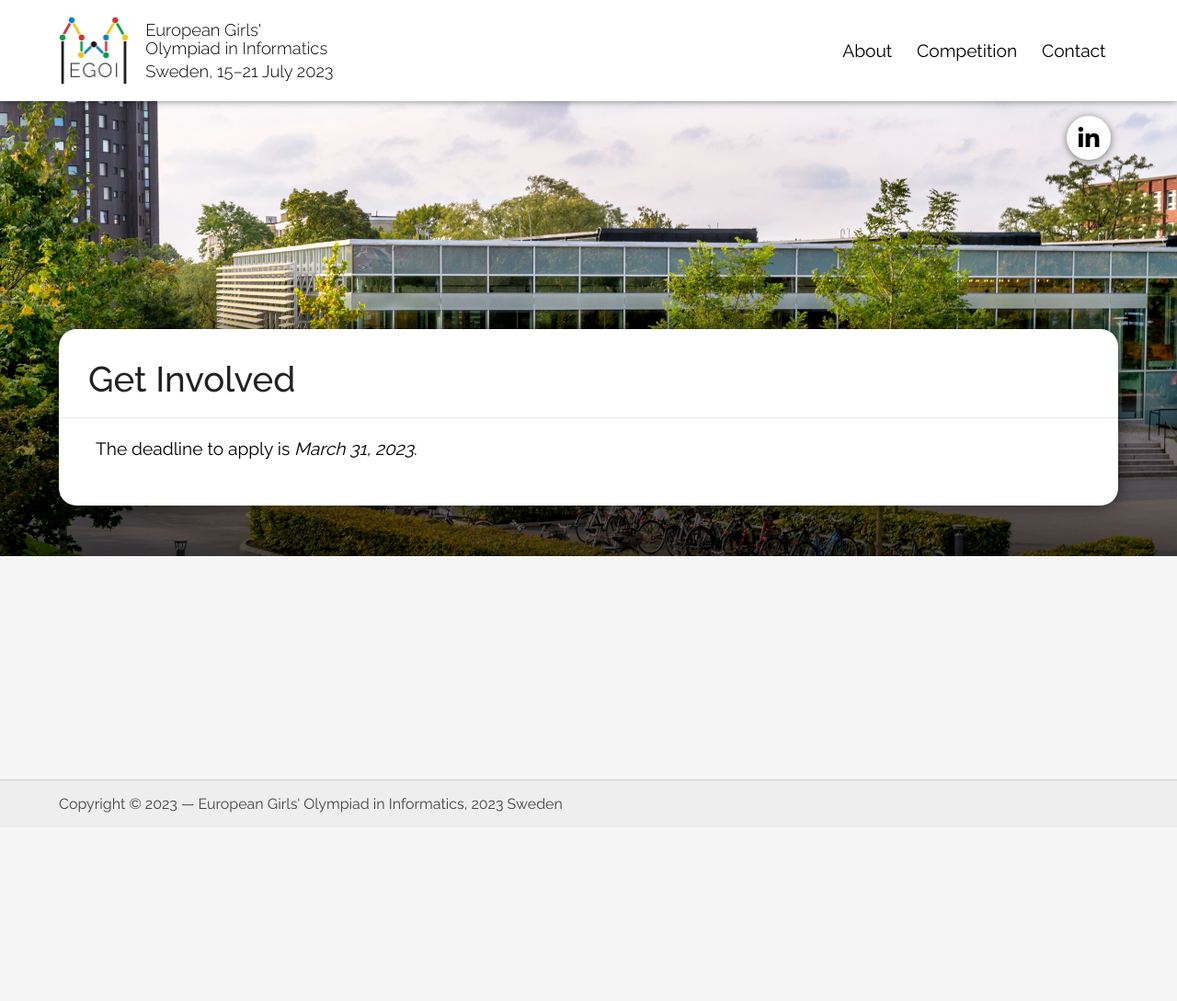
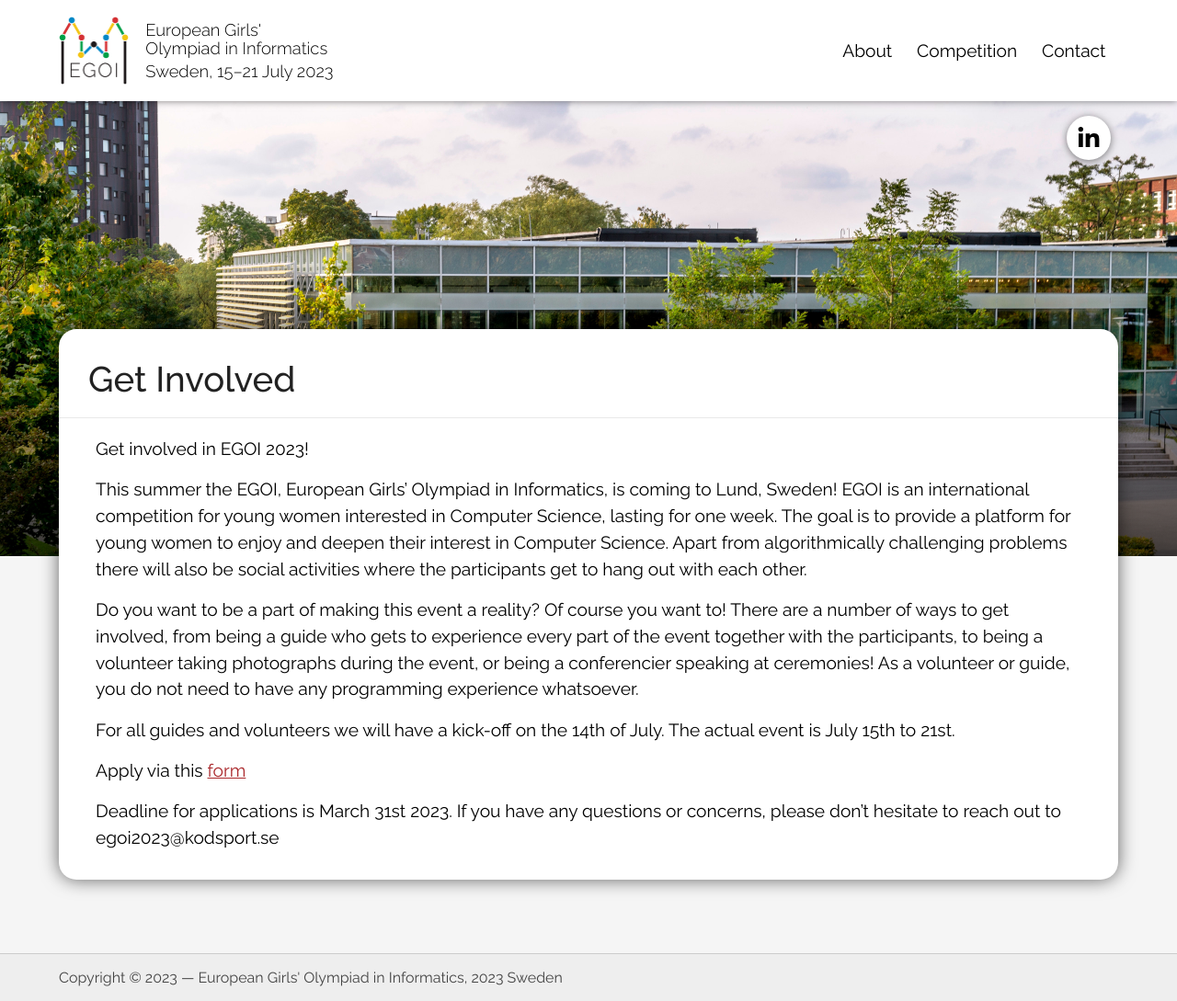
Before and after one commit to Kodsport/egoi23.se, a Jekyll site: the page built from about/get-involved.md, in a window 1280 px wide. Shown: the whole page at 92% size. Built offline with Jekyll 4.4.1, drawn with Linux system fonts in a browser that asks for light colours; before the commit the page ends 900 px from its top, so only the background shows below that.

Commit message:
Update get-involved.md

```diff
--- a/about/get-involved.md
+++ b/about/get-involved.md
@@ -5,4 +5,15 @@ background: bkg/ma.jpg
 backgroundAlign: bottom
 ---
 
-The deadline to apply is *March 31, 2023*.
+Get involved in EGOI 2023!
+
+This summer the EGOI, European Girls’ Olympiad in Informatics, is coming to Lund, Sweden! EGOI is an international competition for young women interested in Computer Science, lasting for one week. The goal is to provide a platform for young women to enjoy and deepen their interest in Computer Science. Apart from algorithmically challenging problems there will also be social activities where the participants get to hang out with each other.
+
+Do you want to be a part of making this event a reality? Of course you want to! There are a number of ways to get involved, from being a guide who gets to experience every part of the event together with the participants, to being a volunteer taking photographs during the event, or being a conferencier speaking at ceremonies! As a volunteer or guide, you do not need to have any programming experience whatsoever.
+
+For all guides and volunteers we will have a kick-off on the 14th of July. The actual event is July 15th to 21st.
+
+Apply via this [form](https://forms.gle/UrR3oFQwcdoS1ZHg8)
+
+Deadline for applications is March 31st 2023.
+If you have any questions or concerns, please don't hesitate to reach out to egoi2023@kodsport.se
```
